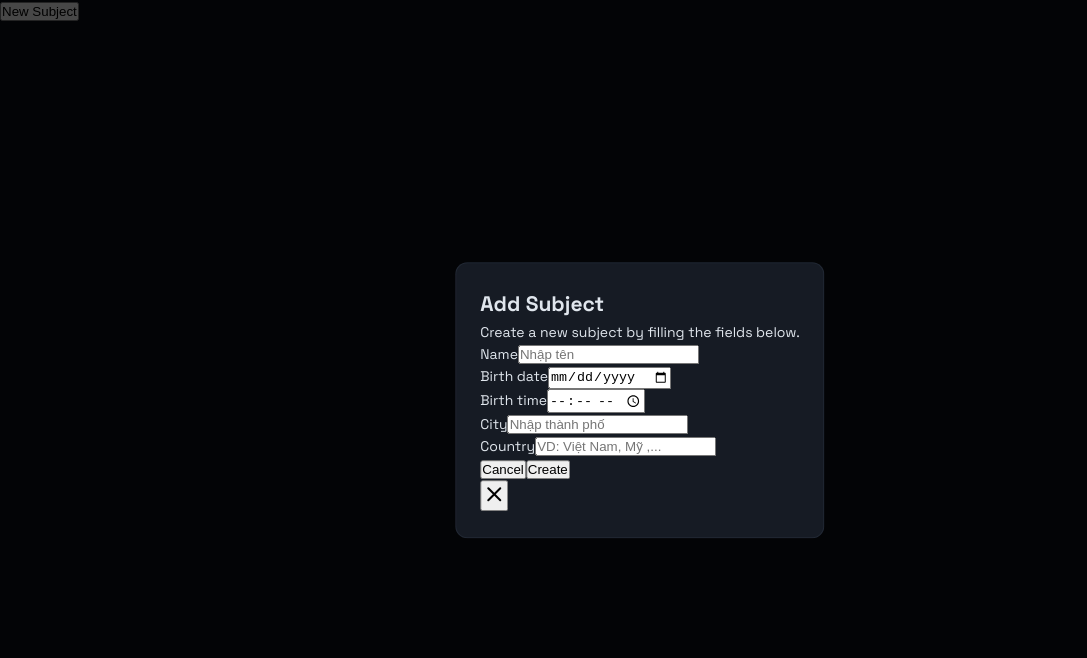
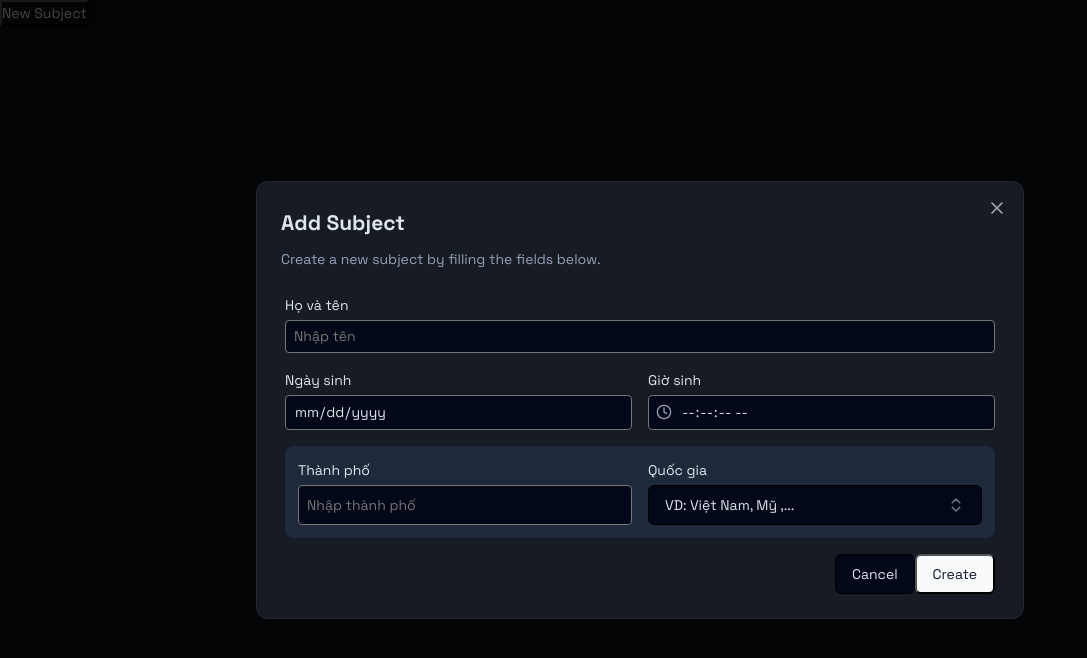
Before and after one commit to FatherofJS/JStar, a React (Vite) app: page / in a window 1280 px wide. Both pictures are taken after a click on the button "New Subject". Shown: the top 658 px of the page, without its empty margins (0-1087 px from the left). Built offline with nearby package versions, Linux system fonts and the light colour scheme.

Commit message:
Styled form

```diff
--- a/src/components/BirthForm.css
+++ b/src/components/BirthForm.css
@@ -1,3 +1,143 @@
+/* Align */
+
+.items-center {
+    align-items: center;
+}
+
+/* Background */
+
+.bg-muted\/20 {
+    --muted: #1e293b;
+    background-color: var(--muted);
+}
+
+.bg-primary, .bg-primary\/5 {
+    --primary: #f8fafc;
+    background-color: var(--primary);
+}
+
+
+/* Border */
+
+.border {
+    --tw-border-style: solid;
+    border-style: var(--tw-border-style);
+    border-width: 1px;
+}
+
+.border-0 {
+    border: 0 solid;
+}
+
+.border-border\/60 {
+    --border: #1e293b;
+    border-color: var(--border);
+}
+
+
+.rounded {
+    border-radius: .25rem;
+}
+
+.rounded-lg {
+    --radius: .5rem;
+    border-radius: var(--radius);
+}
+
+/* Color */
+
+.bg-background,
+.bg-background\/50 {
+    --background: #020817;
+    background-color: var(--background);
+}
+
+/* Gap */
+
+.gap-1 {
+    --spacing: .25rem;
+    gap: calc(var(--spacing) * 1);
+}
+
+.gap-2 {
+    --spacing: .25rem;
+    gap: calc(var(--spacing) * 2);
+}
+
+.gap-3 {
+    --spacing: .25rem;
+    gap: calc(var(--spacing) * 3);
+}
+
+.gap-4 {
+    --spacing: .25rem;
+    gap: calc(var(--spacing) * 4);
+}
+
+/* Display */
+
+.flex {
+    display: flex;
+}
+
+.grid {
+    display: grid;
+}
+
+.inline-flex {
+    display: inline-flex;
+}
+
+.grid-cols-2 {
+    grid-template-columns: repeat(2, minmax(0, 1fr));
+}
+
+.flex-1 {
+    flex: 1;
+}
+
+.flex-col {
+    flex-direction: column;
+}
+
+.flex-row {
+    flex-direction: row;
+}
+
+/* Height */
+
+.h-10 {
+    --spacing: .25rem;
+    height: calc(var(--spacing) * 10);
+}
+
+.justify-between {
+    justify-content: space-between;
+}
+
+.justify-end {
+    justify-content: flex-end;
+}
+
+/* Left */
+
+.left-2 {
+    --spacing: .25rem;
+    left: calc(var(--spacing) * 2);
+}
+
+/* Margin */
+
+.mt-2 {
+    --spacing: .25rem;
+    margin-top: calc(var(--spacing) * 2);
+}
+
+.ml-2 {
+    --spacing: .25rem;
+    margin-left: calc(var(--spacing) * 2);
+}
+
 /* Modal Overlay */
 .modal-overlay {
     position: fixed;
@@ -18,3 +158,218 @@
     min-width: 300px;
     z-index: 1001;
 }
+
+/* Opacity */
+
+.opacity-50 {
+    opacity: .5;
+}
+
+.opacity-70 {
+    opacity: .7;
+}
+
+/* Padding */
+
+.p-3 {
+    --spacing: .25rem;
+    padding: calc(var(--spacing) * 3);
+}
+
+.pr-1 {
+    --spacing: .25rem;
+    padding-right: calc(var(--spacing) * 1);
+}
+
+.pr-2 {
+    --spacing: .25rem;
+    padding-right: calc(var(--spacing) * 2);
+}
+
+.pl-8 {
+    --spacing: .25rem;
+    padding-left: calc(var(--spacing) * 8);
+}
+
+.px-1 {
+    --spacing: .25rem;
+    padding-inline: calc(var(--spacing) * 1);
+}
+
+.px-2 {
+    --spacing: .25rem;
+    padding-inline: calc(var(--spacing) * 2);
+}
+
+.px-4 {
+    --spacing: .25rem;
+    padding-inline: calc(var(--spacing) * 4);
+}
+
+.py-1 {
+    --spacing: .25rem;
+    padding-block: calc(var(--spacing) * 1);
+}
+
+.py-2 {
+    --spacing: .25rem;
+    padding-block: calc(var(--spacing) * 2);
+}
+
+/* Position */
+
+.absolute {
+    position: absolute;
+}
+
+.relative {
+    position: relative;
+}
+
+.rounded-md {
+    --radius: .5rem;
+    border-radius: calc(var(--radius) - 2px);
+}
+
+.right-4 {
+    --spacing: .25rem;
+    right: calc(var(--spacing) * 4);
+}
+
+/* Size */
+
+.size-4 {
+    --spacing: .25rem;
+    width: calc(var(--spacing) * 4);
+    height: calc(var(--spacing) * 4);
+}
+
+.sr-only {
+    clip-path: inset(50%);
+    white-space: nowrap;
+    border-width: 0;
+    width: 1px;
+    height: 1px;
+    margin: -1px;
+    padding: 0;
+    position: absolute;
+    overflow: hidden;
+}
+
+/* Text */
+
+.text-center {
+    text-align: center;
+}
+
+.text-left {
+    text-align: left;
+}
+
+.text-muted-foreground,
+.text-muted-foreground\/30 {
+    --muted-foreground: #94a3b8;
+    color: var(--muted-foreground);
+}
+
+.text-primary-foreground {
+    --primary-foreground: #0f172a;
+    color: var(--primary-foreground);
+}
+
+/* Top */
+
+.top-1\/2 {
+    top: 50%;
+}
+
+.top-4 {
+    --spacing: .25rem;
+    top: calc(var(--spacing) * 4);
+}
+
+/* Translate */
+
+.-translate-y-1\/2 {
+    --tw-translate-x: 0;
+    --tw-translate-y: calc(calc(1 / 2 * 100%) * -1);
+    translate: var(--tw-translate-x) var(--tw-translate-y);
+}
+
+
+/* Width */
+
+.w-full {
+    width: 100%;
+}
+
+.max-w-3xl {
+    --container-3xl: 48rem;
+    max-width: var(--container-3xl);
+}
+
+.min-w-0 {
+    --spacing: .25rem;
+    min-width: calc(var(--spacing) * 0);
+}
+
+.whitespace-nowrap {
+    white-space: nowrap;
+}
+
+input[type=date],
+input[type=time],
+input[type=datetime-local] {
+    appearance: none;
+    box-sizing: border-box;
+    width: 100%;
+    min-width: 0;
+    max-width: 100%
+}
+
+input[type=date]::-webkit-date-and-time-value {
+    text-align: left;
+    min-width: 0
+}
+
+input[type=time]::-webkit-date-and-time-value {
+    text-align: left;
+    min-width: 0
+}
+
+input[type=date]::-webkit-calendar-picker-indicator {
+    cursor: pointer;
+    background: 0 0;
+    width: auto;
+    height: auto;
+    position: absolute;
+    top: 0;
+    bottom: 0;
+    right: 0
+}
+
+input[type=time]::-webkit-calendar-picker-indicator {
+    cursor: pointer;
+    background: 0 0;
+    width: auto;
+    height: auto;
+    position: absolute;
+    top: 0;
+    bottom: 0;
+    right: 0
+}
+
+button,
+input,
+select,
+optgroup,
+textarea {
+    font: inherit;
+    font-feature-settings: inherit;
+    font-variation-settings: inherit;
+    letter-spacing: inherit;
+    color: inherit;
+    opacity: 1;
+    background-color: #0000;
+    border-radius: 0
+}
--- a/src/components/BirthForm.tsx
+++ b/src/components/BirthForm.tsx
@@ -9,45 +9,58 @@ export function BirthForm({ onClose }: BirthFormProps) {
     return (
         <>
             <div className="modal-overlay" onClick={onClose} aria-hidden="true"></div>
-            <div className="modal" role="dialog" aria-modal="true">
-                <div>
+            <div className="modal w-full max-w-3xl gap-4 grid" role="dialog" aria-modal="true">
+                <div className="flex flex-col gap-2 text-left">
                     <h2>Add Subject</h2>
-                    <p>Create a new subject by filling the fields below.</p>
+                    <p className="text-muted-foreground">Create a new subject by filling the fields below.</p>
                 </div>
 
-                <form>
-                    <div>
-                        <label>Name</label>
-                        <input id="create_name" placeholder="Nhập tên" name="name" type="text" />
+                <form className="flex flex-col gap-4 mt-2 pr-1 px-1">
+                    <div className="flex flex-col gap-1">
+                        <label htmlFor="create_name">Họ và tên</label>
+                        <input id="create_name" className="border rounded px-2 py-1 bg-background" placeholder="Nhập tên" name="name" type="text" />
                     </div>
-                    <div>
-                        <div>
-                            <label>Birth date</label>
-                            <input id="create_birthDate" type="date" />
+                    <div className="grid gap-4 grid-cols-2">
+                        <div className="flex flex-col gap-1">
+                            <label htmlFor="create_birthDate">Ngày sinh</label>
+                            <input id="create_birthDate" type="date" className="border rounded px-2 py-1 bg-background w-full min-w-0" />
                         </div>
-                        <div>
-                            <label>Birth time</label>
-                            <input id="create_birthTime" type="time" />
+                        <div className="flex flex-col gap-1">
+                            <label htmlFor="create_birthTime">Giờ sinh</label>
+                            <div className="flex items-center gap-2">
+                                <div className="relative flex-1">
+                                    <svg xmlns="http://www.w3.org/2000/svg" width="24" height="24" viewBox="0 0 24 24" fill="none" stroke="currentColor" stroke-width="2" stroke-linecap="round" stroke-linejoin="round" className="lucide lucide-clock absolute left-2 top-1/2 -translate-y-1/2 size-4 text-muted-foreground" aria-hidden="true"><path d="M12 6v6l4 2"></path><circle cx="12" cy="12" r="10"></circle></svg>
+                                    <input id="create_birthTime" step="1" className="border rounded pl-8 pr-2 py-1 bg-background w-full min-w-0" type="time" />
+                                </div>
+                            </div>
+
                         </div>
                     </div>
-                    <div>
-                        <div>
-                            <label>City</label>
-                            <input id="create_city" placeholder="Nhập thành phố" type="text" />
-                        </div>
-                        <div>
-                            <label>Country</label>
-                            <input id="create_country" placeholder="VD: Việt Nam, Mỹ ,..." type="text" />
+                    <div className="flex flex-col gap-3 rounded-lg border border-border/60 bg-muted/20 p-3">
+                        <div className="grid grid-cols-2 gap-4">
+                            <div className="flex flex-col gap-1">
+                                <label htmlFor="create_city">Thành phố</label>
+                                <div className="relative">
+                                    <input id="create_city" className="border rounded px-2 py-1 bg-background w-full h-10" placeholder="Nhập thành phố" autoComplete="off" type="text" />
+                                </div>
+                            </div>
+                            <div className="flex flex-col gap-1">
+                                <label htmlFor="create_country">Quốc gia</label>
+                                <button className="inline-flex items-center gap-2 whitespace-nowrap rounded-md border bg-background px-4 py-2 w-full justify-between h-10" type="button" id="create_country" >VD: Việt Nam, Mỹ ,...
+                                    <svg xmlns="http://www.w3.org/2000/svg" width="18" height="18" viewBox="0 0 24 24" fill="none" stroke="currentColor" stroke-width="2" stroke-linecap="round" stroke-linejoin="round" className="lucide lucide-chevrons-up-down ml-2 h-4 w-4 opacity-50" aria-hidden="true"><path d="m7 15 5 5 5-5"></path><path d="m7 9 5-5 5 5"></path></svg>
+                                </button>
+                            </div>
                         </div>
                     </div>
-                    <div>
-                        <button onClick={onClose}>Cancel</button>
-                        <button>Create</button>
+                    <div className="flex flex-row justify-end">
+                        <button className="inline-flex items-center justify-center gap-2 whitespace-nowrap rounded-md border bg-background h-10 px-4 py-2" onClick={onClose} type="button">Cancel</button>
+                        <button className="inline-flex items-center justify-center gap-2 whitespace-nowrap rounded-md bg-primary text-primary-foreground h-10 px-4 py-2">Create</button>
                     </div>
                 </form>
 
-                <button type="button" onClick={onClose}>
-                    <svg xmlns="http://www.w3.org/2000/svg" width="24" height="24" viewBox="0 0 24 24" fill="none" stroke="currentColor" stroke-width="2" stroke-linecap="round" stroke-linejoin="round" class="lucide lucide-x" aria-hidden="true"><path d="M18 6 6 18"></path><path d="m6 6 12 12"></path></svg>
+                <button className="absolute top-4 right-4 opacity-70 border-0" type="button" onClick={onClose}>
+                    <svg xmlns="http://www.w3.org/2000/svg" width="20" height="20" viewBox="0 0 24 24" fill="none" stroke="currentColor" stroke-width="2" stroke-linecap="round" stroke-linejoin="round" className="lucide lucide-x" aria-hidden="true"><path d="M18 6 6 18"></path><path d="m6 6 12 12"></path></svg>
+                    <span className="sr-only">Close</span>
                 </button>
 
             </div>
```
